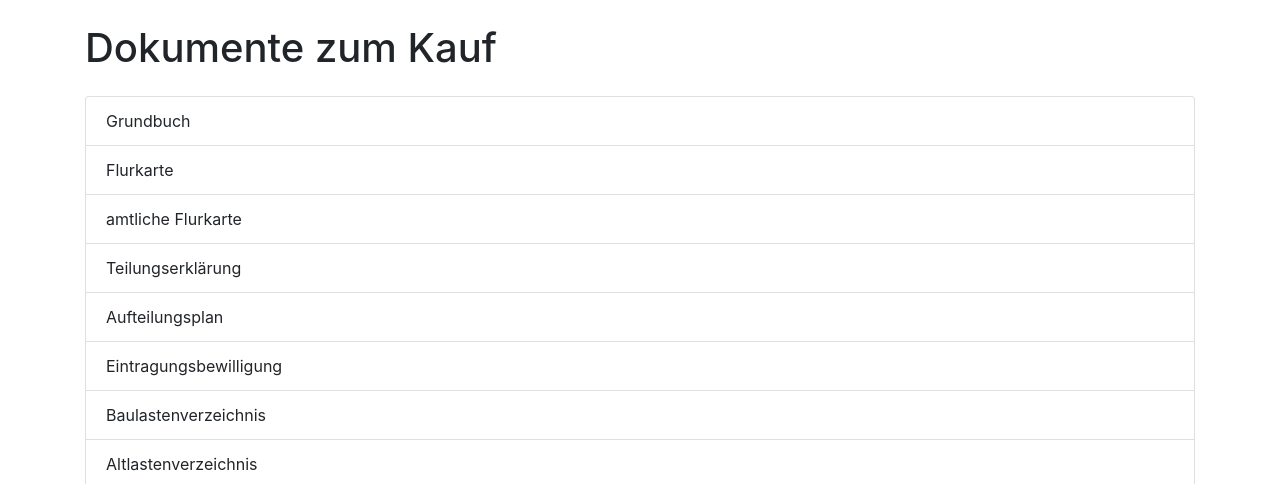
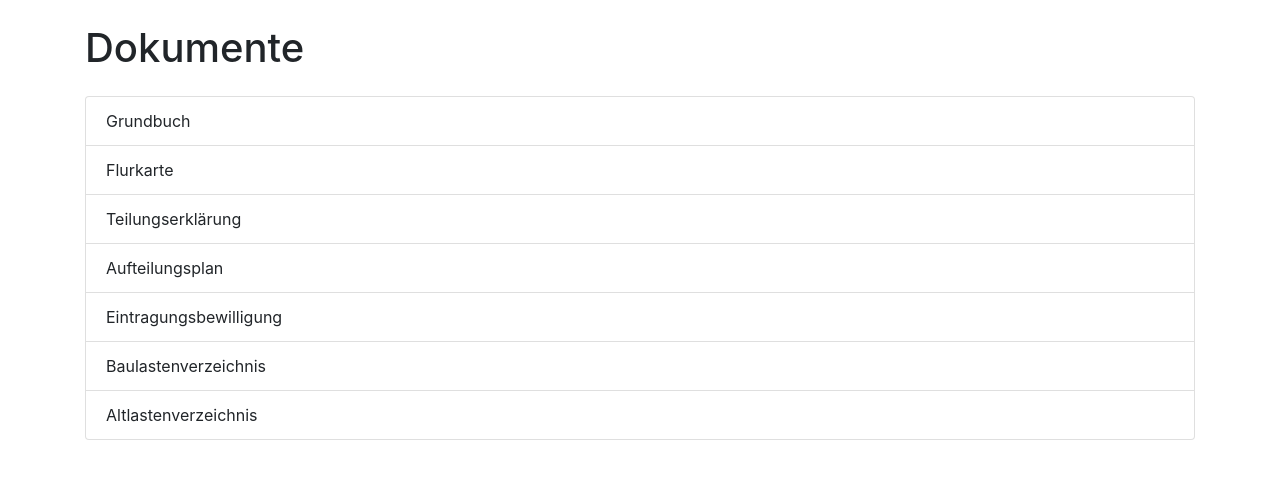
Before and after one commit to MikeKrueger75/my-unterlagenshop, a Flask app: page / in a window 1280 px wide. Shown: the top 484 px of the page. Run offline with Flask 3, Linux system fonts and the light colour scheme; some libraries are stand-ins or nearby versions.

Commit message:
rename template

```diff
--- a/app.py
+++ b/app.py
@@ -7,14 +7,13 @@ def index():
     documents = [
         "Grundbuch",
         "Flurkarte",
-        "amtliche Flurkarte",
         "Teilungserklärung",
         "Aufteilungsplan",
         "Eintragungsbewilligung",
         "Baulastenverzeichnis",
         "Altlastenverzeichnis"
     ]
-    return render_template('index.html', documents=documents)
+    return render_template('produkte.html', documents=documents)
 
 if __name__ == '__main__':
     app.run(debug=True)
--- a/templates/index.html
+++ b/templates/produkte.html
@@ -8,7 +8,7 @@
 </head>
 <body>
     <div class="container">
-        <h1 class="my-4">Dokumente zum Kauf</h1>
+        <h1 class="my-4">Dokumente</h1>
         <ul class="list-group">
             {% for document in documents %}
                 <li class="list-group-item">{{ document }}</li>
```
